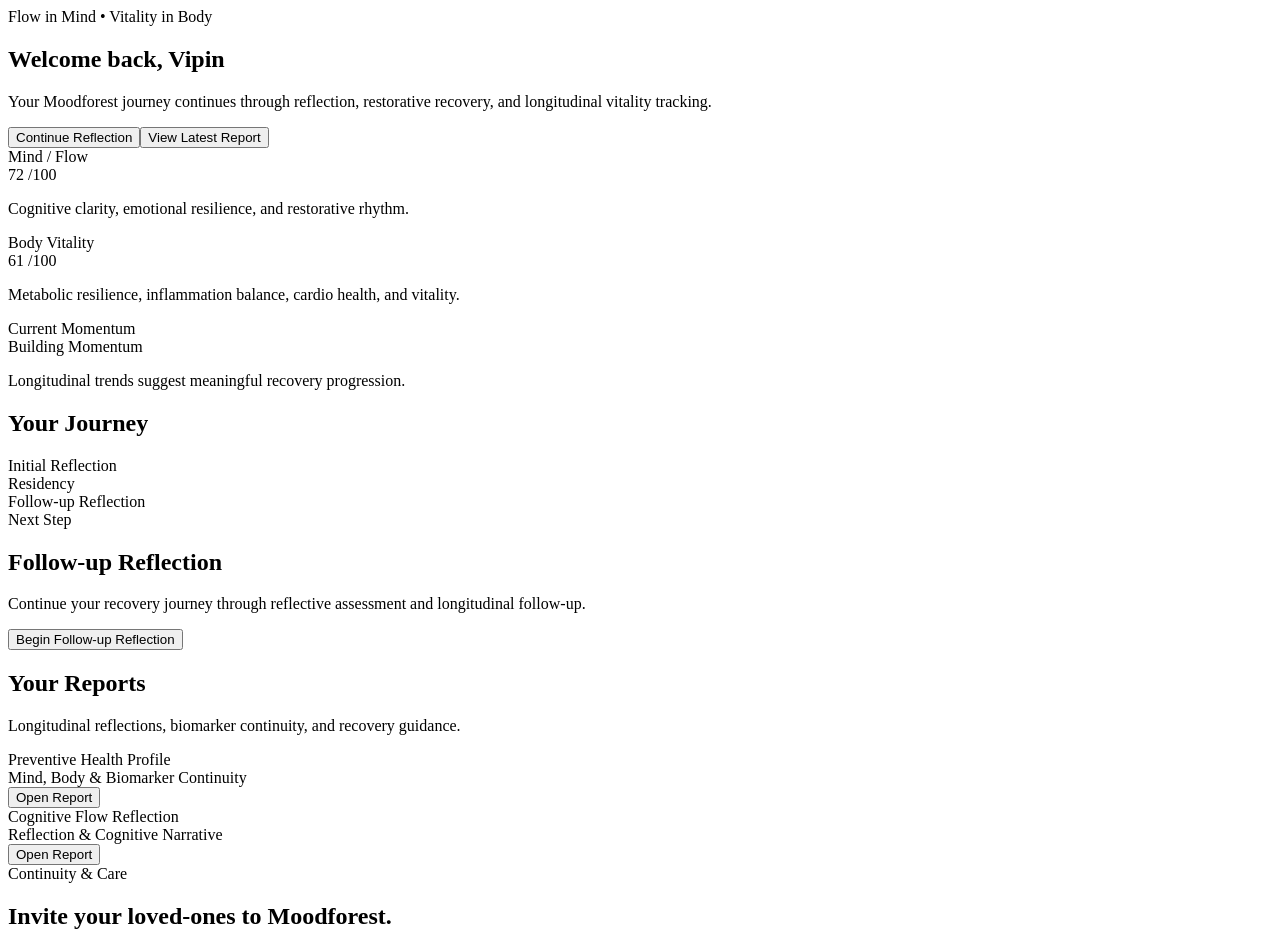
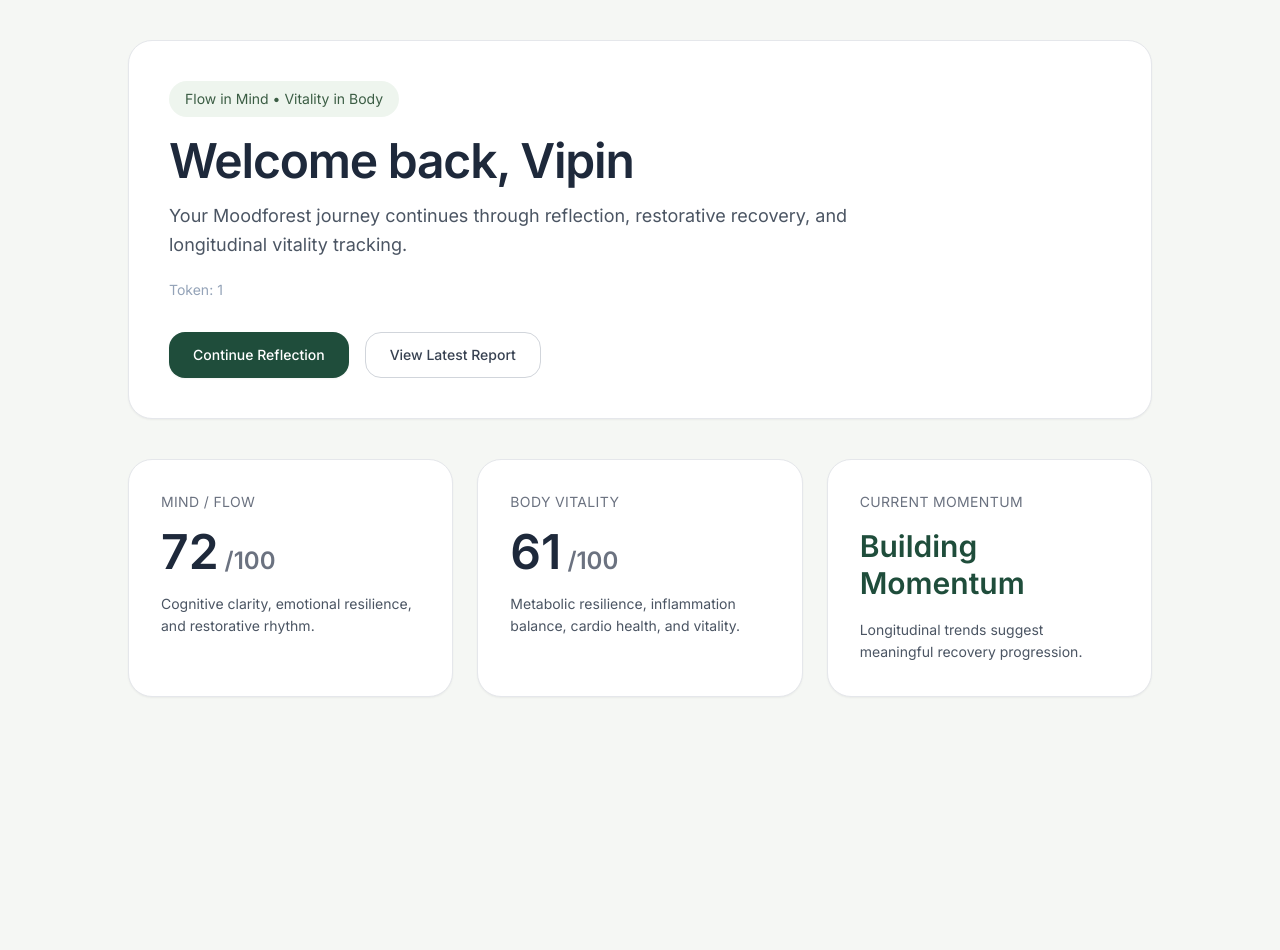
Before and after one commit to Moodforest1/moodforest-journey, a Next.js app: page /t/1 in a window 1280 px wide. Shown: the top 950 px of the page. After the commit the page ends 800 px from the top, so only its background shows below. Built offline with nearby package versions, Linux system fonts and the light colour scheme.

Commit message:
git add . git commit -m "Moodforest OS alpha journey continuity layer" git push

```diff
--- a/package.json
+++ b/package.json
@@ -12,5 +12,10 @@
     "next": "14.2.5",
     "react": "18.3.1",
     "react-dom": "18.3.1"
+  },
+  "devDependencies": {
+    "autoprefixer": "^10.5.0",
+    "postcss": "^8.5.14",
+    "tailwindcss": "^3.4.19"
   }
 }
--- /dev/null
+++ b/pages/_app.js
@@ -0,0 +1,19 @@
+import '../styles/globals.css'
+import Head from 'next/head'
+
+export default function App({ Component, pageProps }) {
+  return (
+    <>
+      <Head>
+        <link rel="preconnect" href="https://fonts.googleapis.com" />
+        <link rel="preconnect" href="https://fonts.gstatic.com" crossOrigin="true" />
+        <link
+          href="https://fonts.googleapis.com/css2?family=Inter:wght@400;500;600;700&display=swap"
+          rel="stylesheet"
+        />
+      </Head>
+
+      <Component {...pageProps} />
+    </>
+  )
+}
--- a/pages/api/participant/[token].js
+++ b/pages/api/participant/[token].js
@@ -1,70 +1,12 @@
-import axios from "axios"
-
-async function getAccessToken() {
-
-  const response = await axios.post(
-    "https://accounts.zoho.in/oauth/v2/token",
-    null,
-    {
-      params: {
-        refresh_token: process.env.ZOHO_REFRESH_TOKEN,
-        client_id: process.env.ZOHO_CLIENT_ID,
-        client_secret: process.env.ZOHO_CLIENT_SECRET,
-        grant_type: "refresh_token"
-      }
-    }
-  )
-
-  return response.data.access_token
-}
-
-export default async function handler(req, res) {
-
+export default function handler(req, res) {
   const { token } = req.query
 
-  try {
-
-    const accessToken = await getAccessToken()
-
-    const zohoResponse = await axios.get(
-      "https://www.zohoapis.in/creator/v2.1/data/madhur_moodforest755/moodforest-app/report/API_Test",
-      {
-        headers: {
-          Authorization: `Zoho-oauthtoken ${accessToken}`
-        },
-        params: {
-          criteria: `(Access_Token=="${token}")`,
-          from: 0,
-          limit: 1
-        }
-      }
-    )
-
-    const records = zohoResponse.data.data || []
-
-    console.log(JSON.stringify(records, null, 2))
-
-    const participant = records[0]
-
-    if (!participant) {
-      return res.status(404).json({
-        error: "Participant not found"
-      })
-    }
-
-    res.status(200).json({
-      name: participant.Full_Name || "",
-      accessToken: participant.Access_Token || ""
-    })
-
-  } catch (error) {
-
-    console.error(
-      JSON.stringify(error.response?.data || error.message, null, 2)
-    )
-
-    res.status(500).json({
-      error: error.response?.data || error.message
-    })
-  }
+  res.status(200).json({
+    token,
+    name: "Vipin",
+    flow: 72,
+    vitality: 61,
+    momentum: "Building Momentum",
+    nextStep: "Follow-up Reflection"
+  })
 }
--- a/pages/t/[token].js
+++ b/pages/t/[token].js
@@ -1,30 +1,48 @@
+import { useRouter } from 'next/router'
+import { useEffect, useState } from 'react'
+
 export default function MoodforestJourneyPage() {
-  const participant = {
-    name: "Vipin",
-    flow: 72,
-    vitality: 61,
-    momentum: "Building Momentum",
-    nextStep: "Follow-up Reflection",
-  };
+  const router = useRouter()
+  const { token } = router.query
+
+  const [participant, setParticipant] = useState(null)
+
+  useEffect(() => {
+    if (!token) return
+
+    fetch(`/api/participant/${token}`)
+      .then((res) => res.json())
+      .then((data) => {
+        setParticipant(data)
+      })
+  }, [token])
+
+  if (!participant) {
+    return (
+      <div className="min-h-screen flex items-center justify-center bg-[#f5f7f4]">
+        <div className="text-[#64748b] text-lg">
+          Loading your Moodforest journey...
+        </div>
+      </div>
+    )
+  }
 
   const timeline = [
-    { label: "Initial Reflection", completed: true },
-    { label: "Residency", completed: true },
-    { label: "Follow-up Reflection", completed: false },
-  ];
+    { label: 'Initial Reflection', completed: true },
+    { label: 'Residency', completed: true },
+    { label: 'Follow-up Reflection', completed: false },
+  ]
 
   const reports = [
     {
-      title: "Preventive Health Profile",
-      subtitle: "Mind, Body & Biomarker Continuity",
-      link: "#",
+      title: 'Preventive Health Profile',
+      subtitle: 'Mind, Body & Biomarker Continuity',
     },
     {
-      title: "Cognitive Flow Reflection",
-      subtitle: "Reflection & Cognitive Narrative",
-      link: "#",
+      title: 'Cognitive Flow Reflection',
+      subtitle: 'Reflection & Cognitive Narrative',
     },
-  ];
+  ]
 
   return (
     <div className="min-h-screen bg-[#f5f7f4] text-[#1f2937] px-6 py-10">
@@ -32,7 +50,9 @@
 
         {/* HERO */}
         <section className="bg-white rounded-3xl shadow-sm border border-[#e5e7eb] p-10">
+
           <div className="space-y-5">
+
             <div className="inline-flex items-center rounded-full bg-[#eef5ee] px-4 py-2 text-sm text-[#3b5d44]">
               Flow in Mind • Vitality in Body
             </div>
@@ -43,12 +63,17 @@
               </h1>
 
               <p className="mt-4 text-lg leading-relaxed text-[#4b5563] max-w-3xl">
-                Your Moodforest journey continues through reflection, restorative recovery,
-                and longitudinal vitality tracking.
+                Your Moodforest journey continues through reflection,
+                restorative recovery, and longitudinal vitality tracking.
               </p>
             </div>
 
+            <div className="text-sm text-[#94a3b8]">
+              Token: {participant.token}
+            </div>
+
             <div className="pt-3 flex flex-wrap gap-4">
+
               <button className="rounded-2xl bg-[#1f4d3b] text-white px-6 py-3 text-sm font-medium shadow-sm hover:opacity-95 transition">
                 Continue Reflection
               </button>
@@ -56,13 +81,16 @@
               <button className="rounded-2xl border border-[#d1d5db] bg-white px-6 py-3 text-sm font-medium text-[#374151] hover:bg-[#f9fafb] transition">
                 View Latest Report
               </button>
+
             </div>
           </div>
         </section>
 
         {/* SCORE CARDS */}
         <section className="grid grid-cols-1 md:grid-cols-3 gap-6">
+
           <div className="bg-white rounded-3xl p-8 border border-[#e5e7eb] shadow-sm">
+
             <div className="text-sm uppercase tracking-wide text-[#6b7280]">
               Mind / Flow
             </div>
@@ -75,9 +103,11 @@
             <p className="mt-4 text-sm leading-relaxed text-[#4b5563]">
               Cognitive clarity, emotional resilience, and restorative rhythm.
             </p>
+
           </div>
 
           <div className="bg-white rounded-3xl p-8 border border-[#e5e7eb] shadow-sm">
+
             <div className="text-sm uppercase tracking-wide text-[#6b7280]">
               Body Vitality
             </div>
@@ -88,11 +118,14 @@
             </div>
 
             <p className="mt-4 text-sm leading-relaxed text-[#4b5563]">
-              Metabolic resilience, inflammation balance, cardio health, and vitality.
+              Metabolic resilience, inflammation balance,
+              cardio health, and vitality.
             </p>
+
           </div>
 
           <div className="bg-white rounded-3xl p-8 border border-[#e5e7eb] shadow-sm">
+
             <div className="text-sm uppercase tracking-wide text-[#6b7280]">
               Current Momentum
             </div>
@@ -104,120 +137,11 @@
             <p className="mt-4 text-sm leading-relaxed text-[#4b5563]">
               Longitudinal trends suggest meaningful recovery progression.
             </p>
+
           </div>
         </section>
 
-        {/* TIMELINE + NEXT STEP */}
-        <section className="grid grid-cols-1 lg:grid-cols-2 gap-6">
-          <div className="bg-white rounded-3xl p-8 border border-[#e5e7eb] shadow-sm">
-            <h2 className="text-2xl font-semibold text-[#1e293b]">
-              Your Journey
-            </h2>
-
-            <div className="mt-8 space-y-5">
-              {timeline.map((item, index) => (
-                <div key={index} className="flex items-center gap-4">
-                  <div
-                    className={`w-5 h-5 rounded-full border-2 flex items-center justify-center ${
-                      item.completed
-                        ? "bg-[#1f4d3b] border-[#1f4d3b]"
-                        : "border-[#9ca3af]"
-                    }`}
-                  >
-                    {item.completed && (
-                      <div className="w-2 h-2 rounded-full bg-white"></div>
-                    )}
-                  </div>
-
-                  <div className="text-base text-[#374151]">
-                    {item.label}
-                  </div>
-                </div>
-              ))}
-            </div>
-          </div>
-
-          <div className="bg-white rounded-3xl p-8 border border-[#e5e7eb] shadow-sm">
-            <div className="text-sm uppercase tracking-wide text-[#6b7280]">
-              Next Step
-            </div>
-
-            <h2 className="mt-3 text-3xl font-semibold text-[#1e293b] leading-tight">
-              {participant.nextStep}
-            </h2>
-
-            <p className="mt-5 text-base leading-relaxed text-[#4b5563]">
-              Continue your recovery journey through reflective assessment and longitudinal follow-up.
-            </p>
-
-            <div className="mt-8">
-              <button className="rounded-2xl bg-[#1f4d3b] text-white px-6 py-3 text-sm font-medium shadow-sm hover:opacity-95 transition">
-                Begin Follow-up Reflection
-              </button>
-            </div>
-          </div>
-        </section>
-
-        {/* REPORTS */}
-        <section className="bg-white rounded-3xl p-8 border border-[#e5e7eb] shadow-sm">
-          <div className="flex items-center justify-between flex-wrap gap-4">
-            <div>
-              <h2 className="text-2xl font-semibold text-[#1e293b]">
-                Your Reports
-              </h2>
-
-              <p className="mt-2 text-[#6b7280]">
-                Longitudinal reflections, biomarker continuity, and recovery guidance.
-              </p>
-            </div>
-          </div>
-
-          <div className="mt-8 grid grid-cols-1 md:grid-cols-2 gap-6">
-            {reports.map((report, index) => (
-              <div
-                key={index}
-                className="rounded-2xl border border-[#e5e7eb] p-6 hover:bg-[#fafaf9] transition"
-              >
-                <div className="text-lg font-semibold text-[#1e293b]">
-                  {report.title}
-                </div>
-
-                <div className="mt-2 text-sm text-[#6b7280]">
-                  {report.subtitle}
-                </div>
-
-                <button className="mt-6 rounded-xl border border-[#d1d5db] px-4 py-2 text-sm font-medium text-[#374151] hover:bg-[#f9fafb] transition">
-                  Open Report
-                </button>
-              </div>
-            ))}
-          </div>
-        </section>
-
-        {/* INVITE */}
-        <section className="bg-[#eef5ee] rounded-3xl p-10 border border-[#dbe7db]">
-          <div className="max-w-3xl">
-            <div className="text-sm uppercase tracking-wide text-[#55705f]">
-              Continuity & Care
-            </div>
-
-            <h2 className="mt-3 text-3xl font-semibold text-[#1f2937] leading-tight">
-              Invite your loved-ones to Moodforest.
-            </h2>
-
-            <p className="mt-4 text-lg leading-relaxed text-[#4b5563]">
-              Gift them a complimentary Cognitive Flow Check — because clarity,
-              vitality, and emotional steadiness matter most when shared.
-            </p>
-
-            <div className="mt-8">
-              <button className="rounded-2xl bg-white border border-[#d1d5db] px-6 py-3 text-sm font-medium text-[#374151] hover:bg-[#f9fafb] transition">
-                Invite Someone
-              </button>
-            </div>
-          </div>
-        </section>
       </div>
     </div>
-  );
+  )
 }
--- /dev/null
+++ b/postcss.config.js
@@ -0,0 +1,6 @@
+module.exports = {
+  plugins: {
+    tailwindcss: {},
+    autoprefixer: {},
+  },
+}
--- /dev/null
+++ b/styles/globals.css
@@ -0,0 +1,11 @@
+@tailwind base;
+@tailwind components;
+@tailwind utilities;
+
+html,
+body {
+  background: #f5f7f4;
+  margin: 0;
+  padding: 0;
+  font-family: Inter, sans-serif;
+}
--- /dev/null
+++ b/tailwind.config.js
@@ -0,0 +1,11 @@
+/** @type {import('tailwindcss').Config} */
+module.exports = {
+  content: [
+    "./pages/**/*.{js,ts,jsx,tsx}",
+    "./components/**/*.{js,ts,jsx,tsx}",
+  ],
+  theme: {
+    extend: {},
+  },
+  plugins: [],
+}
```
Also changed, not shown: 1 other file (tests, documents, lock files or other folders).
